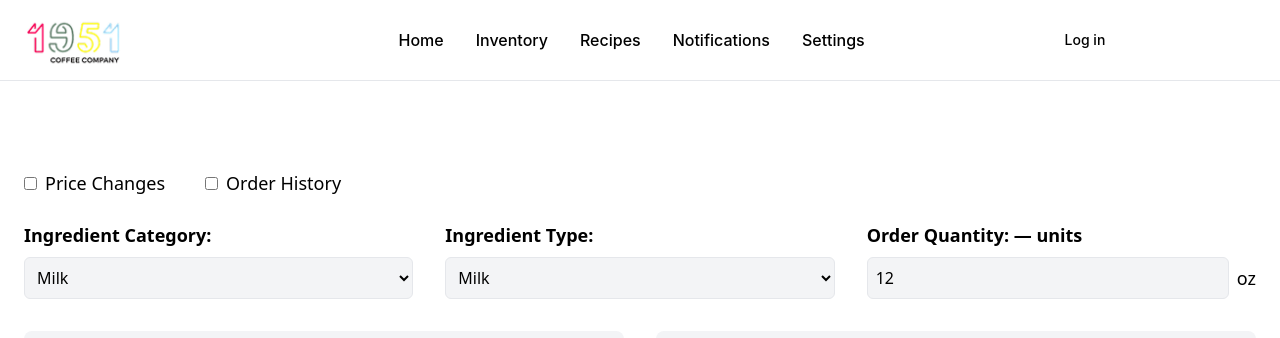
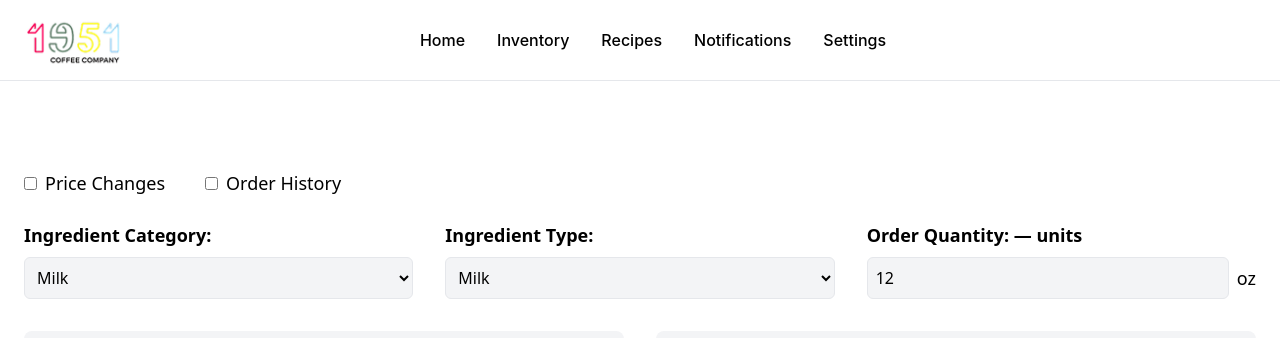
Before and after one commit to niralishahh/1951, a React (Create React App) app in the folder frontend/: page / in a window 1280 px wide. Shown: the top 338 px of the page. Built offline with nearby package versions, Linux system fonts and the light colour scheme; a web font is replaced by a local one.

Commit message:
created navbar without the log in and getting started buttons and fixed the mobile view dropdown

```diff
--- a/frontend/src/components/Header.jsx
+++ b/frontend/src/components/Header.jsx
@@ -1,45 +1,88 @@
-import React from 'react';
+import React, { useState } from 'react';
 import logo from '../assets/images/image_7__1_-removebg-preview 1.png';
 
 export default function Header() {
+    const [isMobileMenuOpen, setIsMobileMenuOpen] = useState(false);
+
+    const toggleMobileMenu = () => {
+        setIsMobileMenuOpen(!isMobileMenuOpen);
+    };
+
     return (
         <header>
-            <nav className="bg-white border-gray-200 px-4 lg:px-6 py-2 border-b">
+            <nav className="bg-white border-gray-200 px-4 lg:px-6 py-2 border-b relative">
                 <div className="flex flex-wrap justify-between items-center mx-auto max-w-screen-xl">
                     <a href="/" className="flex items-center">
                         <img src={logo} className="mr-4 h-12 sm:h-16" alt="1951 Logo" />
                     </a>
-                    <div className="flex items-center lg:order-2">
-                        <a href="#" className="text-black hover:bg-gray-50 focus:ring-4 focus:ring-gray-300 font-medium rounded-lg text-sm px-4 lg:px-5 py-2 lg:py-2.5 mr-2 ">Log in</a>
-                        <a href="#" className="text-white bg-primary-700 hover:bg-primary-800 focus:ring-4 focus:ring-primary-300 font-medium rounded-lg text-sm px-4 lg:px-5 py-2 lg:py-2.5 mr-2">Get started</a>
-                        <button data-collapse-toggle="mobile-menu-2" type="button" className="inline-flex items-center p-2 ml-1 text-sm text-black rounded-lg lg:hidden hover:bg-gray-100 focus:outline-none focus:ring-2 focus:ring-gray-200" aria-controls="mobile-menu-2" aria-expanded="false">
+
+                    {/* Mobile menu button */}
+                    <button
+                        onClick={toggleMobileMenu}
+                        type="button"
+                        className="inline-flex items-center p-2 ml-1 text-sm text-black rounded-lg lg:hidden hover:bg-gray-100 focus:outline-none focus:ring-2 focus:ring-gray-200"
+                        aria-controls="mobile-menu-2"
+                        aria-expanded={isMobileMenuOpen}
+                    >
                         <span className="sr-only">Open main menu</span>
-                            <svg className="w-6 h-6" fill="currentColor" viewBox="0 0 20 20" xmlns="http://www.w3.org/2000/svg"><path fillRule="evenodd" d="M3 5a1 1 0 011-1h12a1 1 0 110 2H4a1 1 0 01-1-1zM3 10a1 1 0 011-1h12a1 1 0 110 2H4a1 1 0 01-1-1zM3 15a1 1 0 011-1h12a1 1 0 110 2H4a1 1 0 01-1-1z" clipRule="evenodd"></path></svg>
-                            <svg className="hidden w-6 h-6" fill="currentColor" viewBox="0 0 20 20" xmlns="http://www.w3.org/2000/svg"><path fillRule="evenodd" d="M4.293 4.293a1 1 0 011.414 0L10 8.586l4.293-4.293a1 1 0 111.414 1.414L11.414 10l4.293 4.293a1 1 0 01-1.414 1.414L10 11.414l-4.293 4.293a1 1 0 01-1.414-1.414L8.586 10 4.293 5.707a1 1 0 010-1.414z" clipRule="evenodd"></path></svg>
+                        {!isMobileMenuOpen ? (
+                            <svg className="w-6 h-6" fill="currentColor" viewBox="0 0 20 20" xmlns="http://www.w3.org/2000/svg">
+                                <path fillRule="evenodd" d="M3 5a1 1 0 011-1h12a1 1 0 110 2H4a1 1 0 01-1-1zM3 10a1 1 0 011-1h12a1 1 0 110 2H4a1 1 0 01-1-1zM3 15a1 1 0 011-1h12a1 1 0 110 2H4a1 1 0 01-1-1z" clipRule="evenodd"></path>
+                            </svg>
+                        ) : (
+                            <svg className="w-6 h-6" fill="currentColor" viewBox="0 0 20 20" xmlns="http://www.w3.org/2000/svg">
+                                <path fillRule="evenodd" d="M4.293 4.293a1 1 0 011.414 0L10 8.586l4.293-4.293a1 1 0 111.414 1.414L11.414 10l4.293 4.293a1 1 0 01-1.414 1.414L10 11.414l-4.293 4.293a1 1 0 01-1.414-1.414L8.586 10 4.293 5.707a1 1 0 010-1.414z" clipRule="evenodd"></path>
+                            </svg>
+                        )}
                     </button>
                 </div>
-                    <div className="hidden justify-between items-center w-full lg:flex lg:w-auto lg:order-1" id="mobile-menu-2">
-                        <ul className="flex flex-col mt-4 font-medium lg:flex-row lg:space-x-8 lg:mt-0">
+
+                {/* Mobile navigation menu */}
+                <div className={`lg:hidden ${isMobileMenuOpen ? 'block' : 'hidden'}`} id="mobile-menu-2">
+                    <ul className="flex flex-col mt-4 font-medium border-t border-gray-200 pt-4">
                         <li>
-                                <a href="#" className="block py-2 pr-4 pl-3 text-white rounded bg-primary-700 lg:bg-transparent lg:text-primary-700 lg:p-0" aria-current="page">Home</a>
+                            <a href="#" className="block py-2 pr-4 pl-3 text-white rounded bg-primary-700" aria-current="page">Home</a>
                         </li>
                         <li>
-                                <a href="#" className="block py-2 pr-4 pl-3 text-black border-b border-gray-100 hover:bg-gray-50 lg:hover:bg-transparent lg:border-0 lg:hover:text-primary-700 lg:p-0">Home</a>
+                            <a href="#" className="block py-2 pr-4 pl-3 text-black border-b border-gray-100 hover:bg-gray-50">Home</a>
                         </li>
                         <li>
-                                <a href="#" className="block py-2 pr-4 pl-3 text-black border-b border-gray-100 hover:bg-gray-50 lg:hover:bg-transparent lg:border-0 lg:hover:text-primary-700 lg:p-0">Inventory</a>
+                            <a href="#" className="block py-2 pr-4 pl-3 text-black border-b border-gray-100 hover:bg-gray-50">Inventory</a>
                         </li>
                         <li>
-                                <a href="#" className="block py-2 pr-4 pl-3 text-black border-b border-gray-100 hover:bg-gray-50 lg:hover:bg-transparent lg:border-0 lg:hover:text-primary-700 lg:p-0">Recipes</a>
+                            <a href="#" className="block py-2 pr-4 pl-3 text-black border-b border-gray-100 hover:bg-gray-50">Recipes</a>
                         </li>
                         <li>
-                                <a href="#" className="block py-2 pr-4 pl-3 text-black border-b border-gray-100 hover:bg-gray-50 lg:hover:bg-transparent lg:border-0 lg:hover:text-primary-700 lg:p-0">Notifications</a>
+                            <a href="#" className="block py-2 pr-4 pl-3 text-black border-b border-gray-100 hover:bg-gray-50">Notifications</a>
                         </li>
                         <li>
-                                <a href="#" className="block py-2 pr-4 pl-3 text-black border-b border-gray-100 hover:bg-gray-50 lg:hover:bg-transparent lg:border-0 lg:hover:text-primary-700 lg:p-0">Settings</a>
+                            <a href="#" className="block py-2 pr-4 pl-3 text-black border-b border-gray-100 hover:bg-gray-50">Settings</a>
                         </li>
                     </ul>
                 </div>
+
+                {/* Desktop navigation menu */}
+                <div className="hidden lg:flex justify-center items-center absolute top-1/2 left-[48%] transform -translate-x-1/2 -translate-y-1/2">
+                    <ul className="flex font-medium space-x-8">
+                        <li>
+                            <a href="#" className="text-white rounded bg-primary-700 lg:bg-transparent lg:text-primary-700 lg:p-0" aria-current="page">Home</a>
+                        </li>
+                        <li>
+                            <a href="#" className="text-black hover:bg-gray-50 lg:hover:bg-transparent lg:hover:text-primary-700 lg:p-0">Home</a>
+                        </li>
+                        <li>
+                            <a href="#" className="text-black hover:bg-gray-50 lg:hover:bg-transparent lg:hover:text-primary-700 lg:p-0">Inventory</a>
+                        </li>
+                        <li>
+                            <a href="#" className="text-black hover:bg-gray-50 lg:hover:bg-transparent lg:hover:text-primary-700 lg:p-0">Recipes</a>
+                        </li>
+                        <li>
+                            <a href="#" className="text-black hover:bg-gray-50 lg:hover:bg-transparent lg:hover:text-primary-700 lg:p-0">Notifications</a>
+                        </li>
+                        <li>
+                            <a href="#" className="text-black hover:bg-gray-50 lg:hover:bg-transparent lg:hover:text-primary-700 lg:p-0">Settings</a>
+                        </li>
+                    </ul>
                 </div>
             </nav>
         </header>
```
Lines whose indentation alone changed are shown as unchanged.
